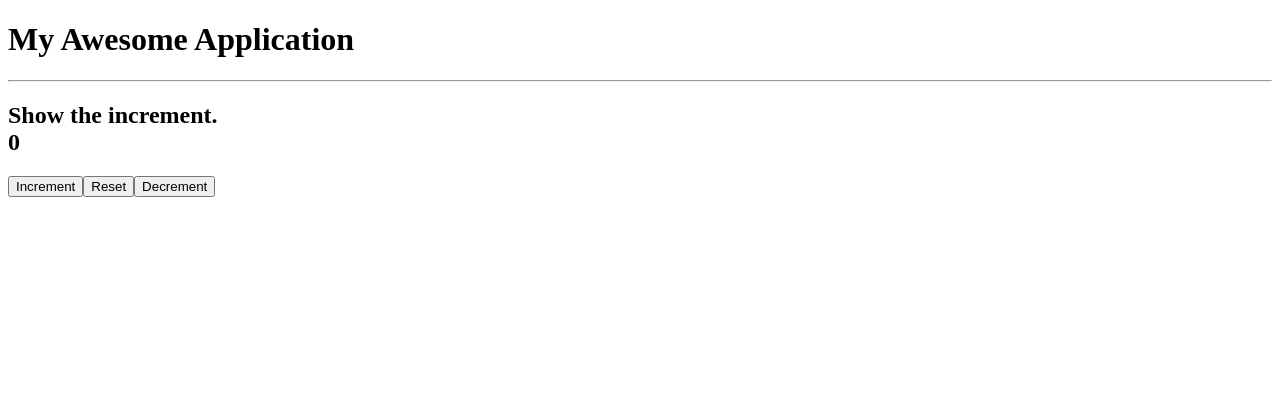
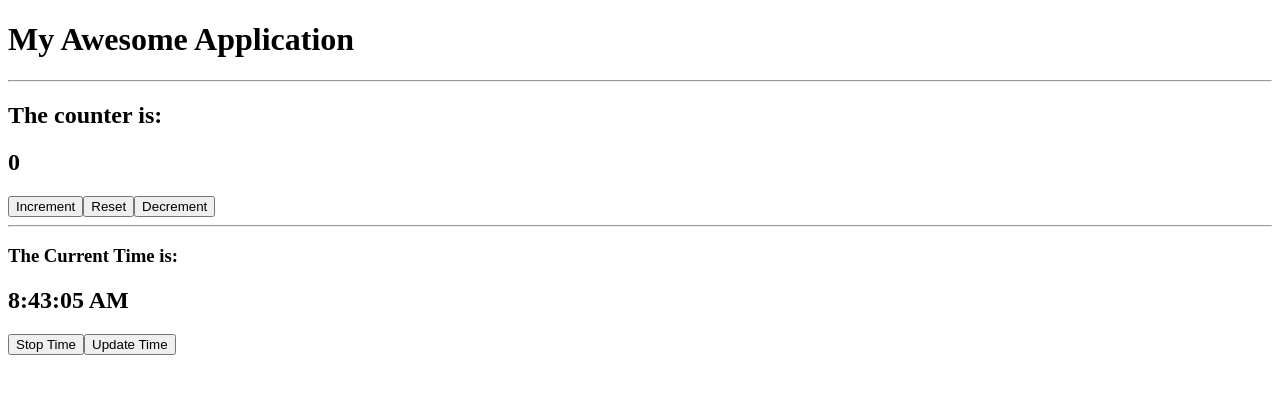
Before and after one commit to Giusp94/React, a React (Vite) app: page / in a window 1280 px wide. Shown: the top 394 px of the page. Built offline with nearby package versions, Linux system fonts and the light colour scheme.

Commit message:
Added ex useEffect

```diff
--- a/src/App.jsx
+++ b/src/App.jsx
@@ -1,11 +1,14 @@
-import { Counter } from "./Counter";
+import { Clock } from "./Clock.jsx";
+import { Counter2 } from "./Counter2.jsx";
 
 export function App() {
   return (
     <div>
       <h1>My Awesome Application</h1>
       <hr />
-      <Counter initialValue={0} incrementImport={1} />
+      <Counter2 initialValue={0} incrementImport={1} />
+      <hr />
+      <Clock />
     </div>
   );
 }
--- /dev/null
+++ b/src/Clock.jsx
@@ -0,0 +1,38 @@
+import { useEffect, useState } from "react";
+
+export function Clock() {
+  const [currentTime, setTime] = useState(new Date());
+  const [intervalId, setIntervalId] = useState(0);
+
+  function handleStopTime() {
+    clearInterval(intervalId);
+  }
+  function handleStartTime() {
+    const intervalId = setInterval(() => {
+      setTime(new Date());
+    }, 1000);
+    setIntervalId(intervalId);
+  }
+  useEffect(() => {
+    const intervalId = setInterval(() => {
+      setTime(new Date());
+    }, 1000);
+    setIntervalId(intervalId);
+  }, []);
+
+  return (
+    <div>
+      <h3>The Current Time is:</h3>
+      <h2>{currentTime.toLocaleTimeString()} </h2>
+      <button onClick={handleStopTime}>Stop Time</button>
+      <button onClick={handleStartTime}>Update Time</button>
+    </div>
+  );
+}
+/*
+Ho provato a creare un bottone che fermi il timer sfruttando useState,
+se non si clicca il bottone l'orologio continua a funzionare.
+Ho provato anche a creare un bottone che facesse ripartire l'orologio.
+A mio rischio e pericolo chiedo se è possibile darmi un feedback anche
+su queste cose che ho aggiunto
+*/
--- /dev/null
+++ b/src/Counter2.jsx
@@ -0,0 +1,27 @@
+import { useEffect, useState } from "react";
+
+export function Counter2({ initialValue = 0, incrementImport = 1 }) {
+  const [counter, setCount] = useState(initialValue);
+
+  useEffect(() => {
+    console.log(`Counter is: ${counter}`);
+  }, [counter]);
+  function handleCounterIncrement() {
+    setCount((c) => c + incrementImport);
+  }
+  function handleCounterReset() {
+    setCount(initialValue);
+  }
+  function handleCounterDecrement() {
+    setCount((c) => c - incrementImport);
+  }
+  return (
+    <div>
+      <h2>The counter is:</h2>
+      <h2>{counter}</h2>
+      <button onClick={handleCounterIncrement}>Increment</button>
+      <button onClick={handleCounterReset}>Reset</button>
+      <button onClick={handleCounterDecrement}>Decrement</button>
+    </div>
+  );
+}
--- a/src/Welcome.jsx
+++ b/src/Welcome.jsx
@@ -1,6 +1,6 @@
 import { Age } from "./Age";
 
-export function Welcome({ name = Paolo, age = 18 }) {
+export function Welcome({ name = "Paolo", age = 18 }) {
   return (
     <div>
       <p>
```
